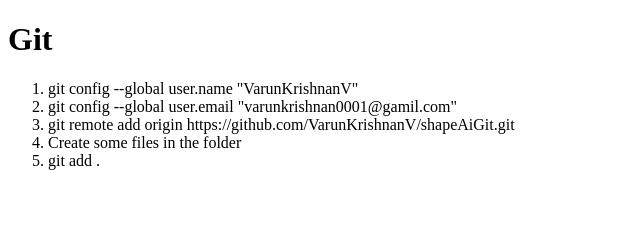
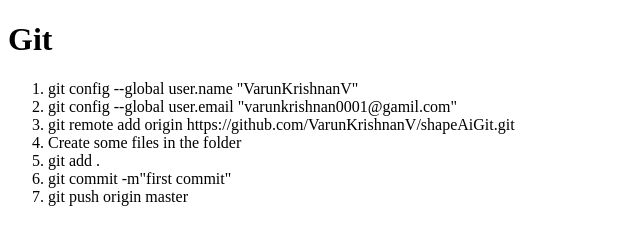
Before and after one commit to VarunKrishnanV/shapeAiGit, a plain HTML site: page index.html in a window 1280 px wide. Shown: the whole page, without its empty margins (0-640 px from the left). Drawn offline with Linux system fonts and the light colour scheme.

Commit message:
2 more commands are added

```diff
--- a/index.html
+++ b/index.html
@@ -15,6 +15,8 @@
         <li>git remote add origin https://github.com/VarunKrishnanV/shapeAiGit.git</li>
         <li>Create some files in the folder</li>
         <li>git add .</li>
+        <li>git commit -m"first commit"</li>
+        <li>git push origin master</li>
     </ol>
 </body>
 </html>
```
